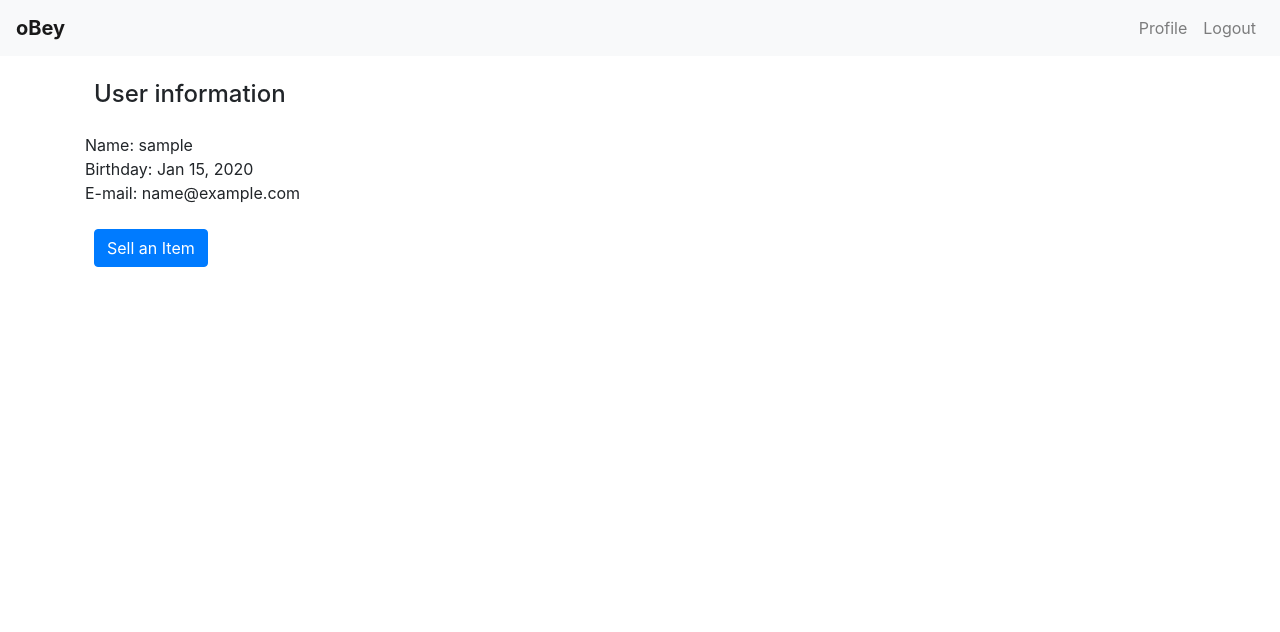
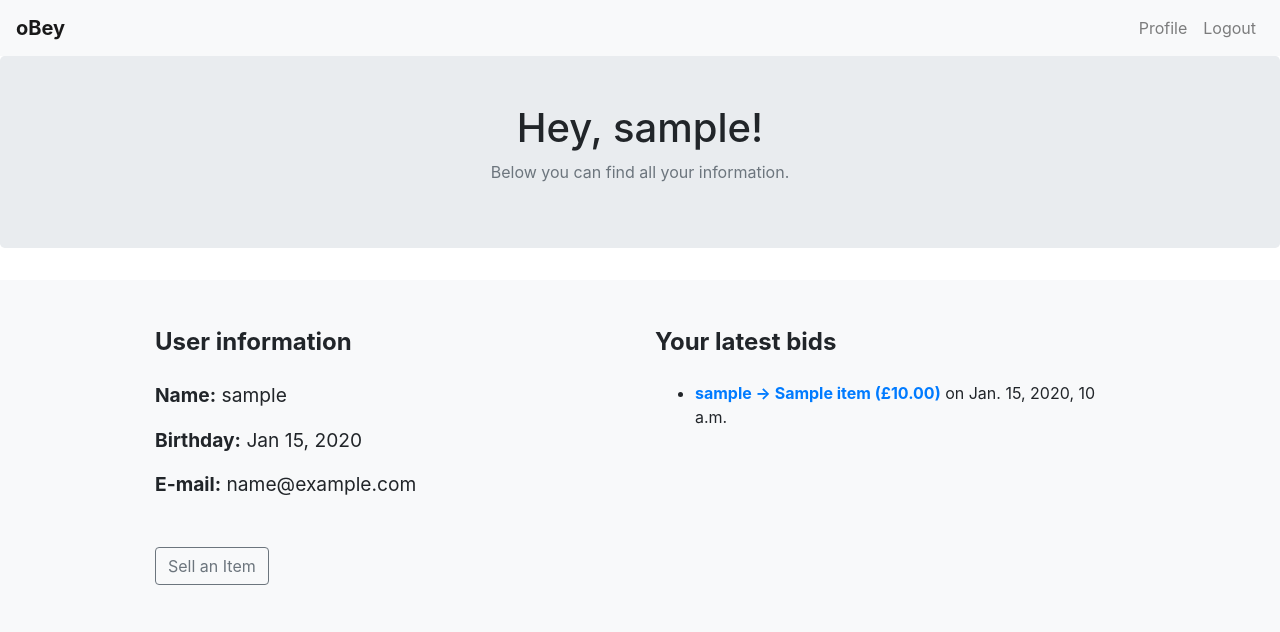
Before and after one commit to lorenzosani/auction-app, a Django app: a page that uses auctionapp/templates/user_profile/index.html in a window 1280 px wide. Shown: the top 632 px of the page. Run offline with Django 3.2, Linux system fonts and the light colour scheme; a user stored in the database is signed in; tables that the repository leaves empty hold one stand-in row (values such as "Sample post"); some libraries are stand-ins or nearby versions.

Commit message:
New user profile

```diff
--- a/auctionapp/templates/user_profile/index.html
+++ b/auctionapp/templates/user_profile/index.html
@@ -1,22 +1,50 @@
 {% extends 'base.html' %} {% block content %}
-<div class="container">
-  <div class="row">
-    <h4 class="m-4 justify-content-center">User information</h4>
-  </div>
-  <div class="row">
-      <!-- TODO Make it look prettier? -->
-    <div class="col-lg">
-      Name: {{userInfo.username}} </br>
-      Birthday: {{ userInfo.date_of_birth | date:"M d, Y" }} </br>
-      {% if userInfo.email %}
-      E-mail: {{userInfo.email}} </br>
-      {% else %}
-      User did not provide an email.
-      {% endif %}
+<style>
+  .center-layout {
+    max-width: 1000px;
+    margin: auto;
+  }
+
+  .user-info {
+    font-size: larger;
+  }
+</style>
+
+<section class="jumbotron text-center p-5">
+  <h1 class="jumbotron-heading">Hey, {{userInfo.username}}!</h1>
+  <p class="text-muted">Below you can find all your information.</p>
+</section>
+
+<div class="album p-5 bg-light">
+  <div class="row center-layout">
+    <div class="col-6">
+      <h4 class="pb-3 font-weight-bold">User information</h4>
+      <div class="user-info mb-5">
+        <p><b>Name:</b> {{userInfo.username}}</p>
+        <p><b>Birthday:</b> {{ userInfo.date_of_birth | date:"M d, Y" }}</p>
+        {% if userInfo.email %}
+        <p><b>E-mail:</b> {{userInfo.email}}</p>
+        {% else %}
+        <p>You did not provide an email.</p>
+        {% endif %}
+      </div>
+      <div>
+        <a href="{% url 'add item' %}" class="btn btn-outline-secondary">Sell an Item</a>
+      </div>
     </div>
-  </div>
-  <div class="row">
-    <a href="{% url 'add item' %}" class="m-4 btn btn-primary">Sell an Item</a>
+    <div class="col-6">
+      <h4 class="pb-3 font-weight-bold">Your latest bids</h4>
+      <div>
+        <ul>
+          {% for bid in bids|slice:":10" %}
+          <li><b><a href="{% url 'item detail' bid.item.id %}">{{ bid }}</a></b> on {{ bid.time_placed }}</li>
+          {% empty %}
+          <p>You didn't make any bid yet.</p>
+          <a href="{% url 'items list' %}" class="btn btn-outline-secondary">Check out what's on auction</a>
+          {% endfor %}
+        </ul>
+      </div>
+    </div>
   </div>
 </div>
 {% endblock %}
--- a/auctionapp/views.py
+++ b/auctionapp/views.py
@@ -32,7 +32,8 @@ def loginPage(request):
 def profilePage(request, username):
     template = loader.get_template('user_profile/index.html')
     user_info = Member.objects.get(username=username)
-    return HttpResponse(template.render({"userInfo": user_info}, request))
+    user_bids = Bid.objects.filter(bidder=user_info)
+    return HttpResponse(template.render({"userInfo": user_info, "bids": user_bids}, request))
 
 def pwResetSentPage(request):
     template = loader.get_template('reset_pw/done.html')
```
